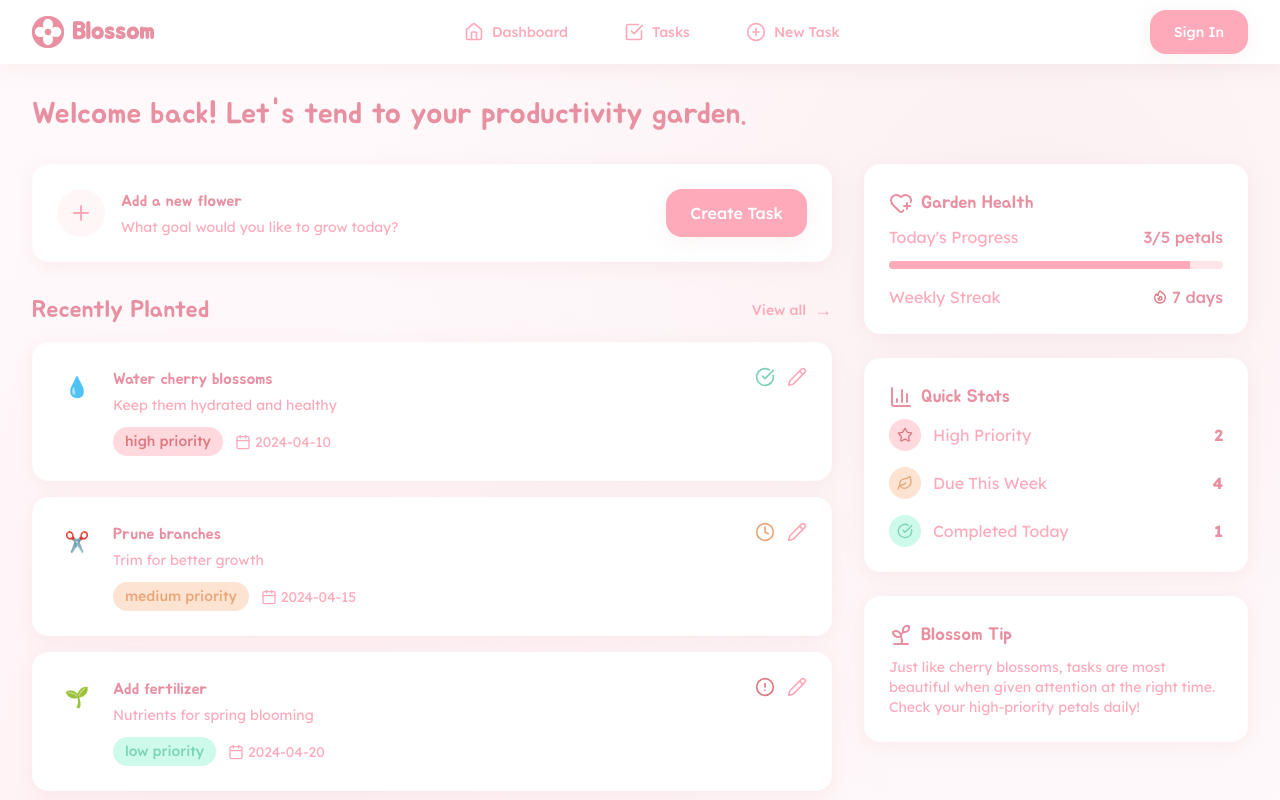
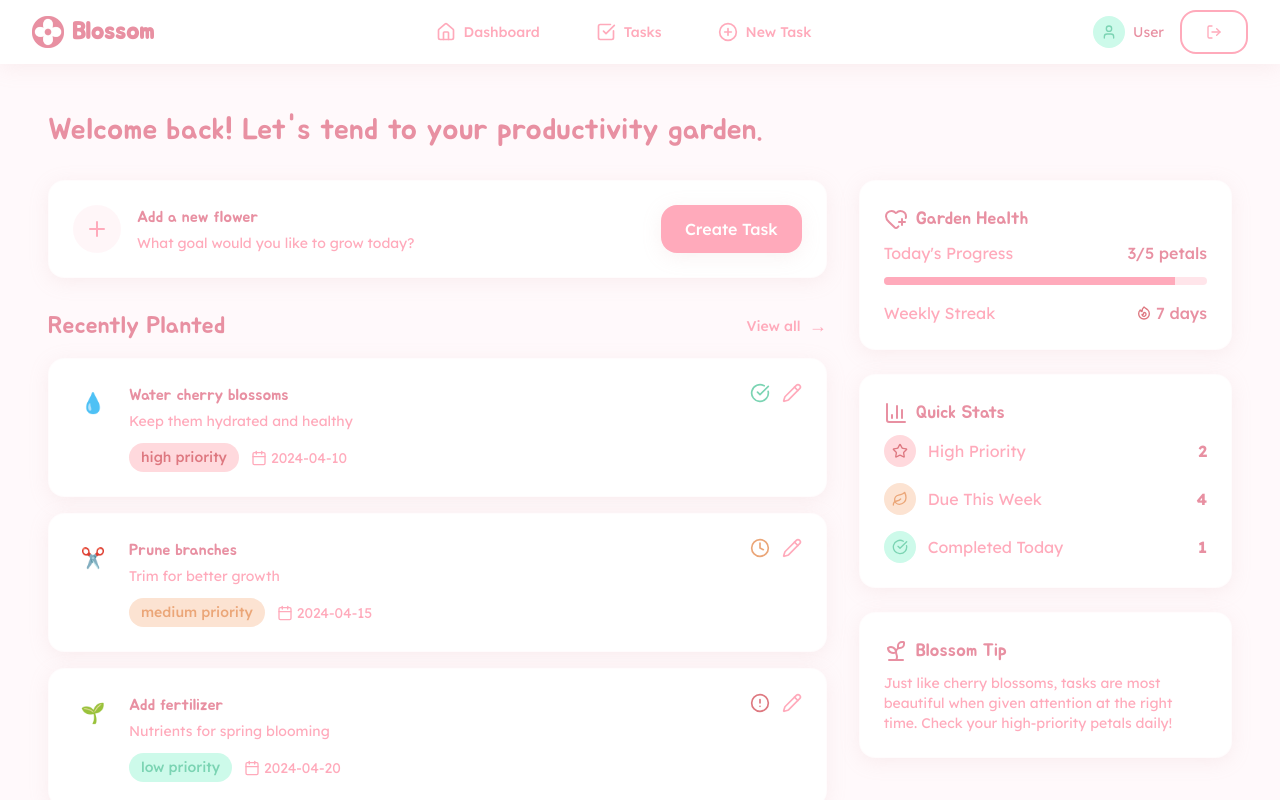
Before and after one commit to innthegrid/blossom-task-manager, a React app in the folder frontend/: page / in a window 1280 px wide. Shown: the top 800 px of the page. Built offline with nearby package versions, Linux system fonts and the light colour scheme; the HTML template or start-up script is replaced by a standard one.

Commit message:
feat: update UI for login page, added conditional display for navbar, fixed height of login page

```diff
--- a/frontend/src/App.jsx
+++ b/frontend/src/App.jsx
@@ -1,22 +1,18 @@
 import { Routes, Route } from 'react-router-dom'
-import Navbar from './components/Navbar'
-import Footer from './components/Footer'
+import Layout from './components/Layout'
 import LoginPage from './pages/LoginPage'
 import DashboardPage from './pages/DashboardPage'
 
 function App() {
   return (
-    <div className="min-h-screen flex flex-col">
-      <Navbar />
-      <main className="flex-1">
-        <Routes>
-          <Route path="/" element={<DashboardPage />} />
-          <Route path="/login" element={<LoginPage />} />
-          <Route path="/dashboard" element={<DashboardPage />} />
-        </Routes>
-      </main>
-      <Footer />
-    </div>
+    <Layout>
+      <Routes>
+        <Route path="/" element={<DashboardPage />} />
+        <Route path="/login" element={<LoginPage />} />
+        <Route path="/dashboard" element={<DashboardPage />} />
+        {/* We'll add more routes as we build */}
+      </Routes>
+    </Layout>
   )
 }
 
--- /dev/null
+++ b/frontend/src/components/Layout.jsx
@@ -0,0 +1,22 @@
+import { useLocation } from 'react-router-dom'
+import Navbar from './Navbar'
+import Footer from './Footer'
+
+const Layout = ({ children }) => {
+  const location = useLocation()
+  const hideNavbarRoutes = ['/login', '/register', '/signup']
+  const showNavbar = !hideNavbarRoutes.includes(location.pathname)
+
+  return (
+    <div className="min-h-screen flex flex-col bg-blossom-bg">
+      {showNavbar && <Navbar />}
+      <main className="flex-1 flex flex-col items-center justify-center p-4">
+        {children}
+      </main>
+
+      <Footer />
+    </div>
+  )
+}
+
+export default Layout
--- a/frontend/src/components/Navbar.jsx
+++ b/frontend/src/components/Navbar.jsx
@@ -21,9 +21,7 @@ const Navbar = () => {
   }
 
   const navLinks = [
-    { name: 'Dashboard',
-      href: '/',
-      icon: <Home className="w-5 h-5" /> },
+    { name: 'Dashboard', href: '/', icon: <Home className="w-5 h-5" /> },
     {
       name: 'Tasks',
       href: '/tasks',
@@ -65,14 +63,12 @@ const Navbar = () => {
           {/* User Section - Login or User/Logout */}
           <div className="hidden sm:flex sm:items-center">
             <div className="flex items-center gap-4">
-              {user ? (
-                <>
               <div className="flex items-center gap-2">
-                    <div className="w-8 h-8 bg-blossom-mint rounded-full flex items-center justify-center">
-                      <User className="w-4 h-4 text-blossom-dark" />
+                <div className="w-8 h-8 bg-blossom-green-bg rounded-full flex items-center justify-center">
+                  <User className="w-4 h-4 text-blossom-green-text" />
                 </div>
                 <span className="text-sm text-blossom-dark">
-                      {user.username || user.email.split('@')[0]}
+                  {user?.username || user?.email?.split('@')[0] || 'User'}
                 </span>
               </div>
               <button
@@ -81,12 +77,6 @@ const Navbar = () => {
               >
                 <LogOut className="w-4 h-4" />
               </button>
-                </>
-              ) : (
-                <a href="/login" className="btn-blossom py-2 px-4 text-sm">
-                  Sign In
-                </a>
-              )}
             </div>
           </div>
 
@@ -121,18 +111,16 @@ const Navbar = () => {
                 {link.name}
               </a>
             ))}
-            {user ? (
-              <>
             <div className="px-4 py-3 border-t border-blossom-bg">
               <div className="flex items-center gap-3">
-                    <div className="w-10 h-10 bg-blossom-mint rounded-full flex items-center justify-center">
-                      <User className="w-5 h-5 text-blossom-dark" />
+                <div className="w-10 h-10 bg-blossom-green-bg rounded-full flex items-center justify-center">
+                  <User className="w-5 h-5 text-blossom-green-text" />
                 </div>
                 <div>
                   <p className="text-sm font-medium text-blossom-dark">
-                        {user.username || user.email.split('@')[0]}
+                    {user?.username || user?.email?.split('@')[0] || 'User'}
                   </p>
-                      <p className="text-xs text-blossom-pink">{user.email}</p>
+                  <p className="text-xs text-blossom-pink">{user?.email || ''}</p>
                 </div>
               </div>
             </div>
@@ -143,16 +131,6 @@ const Navbar = () => {
               <LogOut className="w-5 h-5" />
               Logout
             </button>
-              </>
-            ) : (
-              <a
-                href="/login"
-                className="block text-center mx-4 my-2 btn-blossom"
-                onClick={() => setIsMenuOpen(false)}
-              >
-                Sign In
-              </a>
-            )}
           </div>
         </div>
       )}
--- a/frontend/src/pages/LoginPage.jsx
+++ b/frontend/src/pages/LoginPage.jsx
@@ -1,5 +1,5 @@
 import { useState } from 'react'
-import { LogIn, Mail, Lock, Sparkles } from 'lucide-react'
+import { LogIn, Mail, Lock } from 'lucide-react'
 import { authService } from '../services/authService'
 import ImageLogo from '../components/ImageLogo'
 
@@ -25,7 +25,6 @@ const LoginPage = () => {
   }
 
   return (
-    <div className="min-h-screen flex items-center justify-center p-4 bg-blossom-bg">
     <div className="max-w-md w-full">
       {/* Header */}
       <div className="text-center mb-8">
@@ -82,8 +81,8 @@ const LoginPage = () => {
 
           {/* Error Message */}
           {error && (
-              <div className="p-3 bg-red-50 border border-red-100 rounded-lg">
-                <p className="text-red-600 text-sm">{error}</p>
+            <div className="p-3 bg-blossom-red-bg border border-red-100 rounded-lg">
+              <p className="text-blossom-red-text text-sm">{error}</p>
             </div>
           )}
 
@@ -121,7 +120,6 @@ const LoginPage = () => {
         </div>
       </div>
     </div>
-    </div>
   )
 }
 
```
Lines whose indentation alone changed are shown as unchanged.
